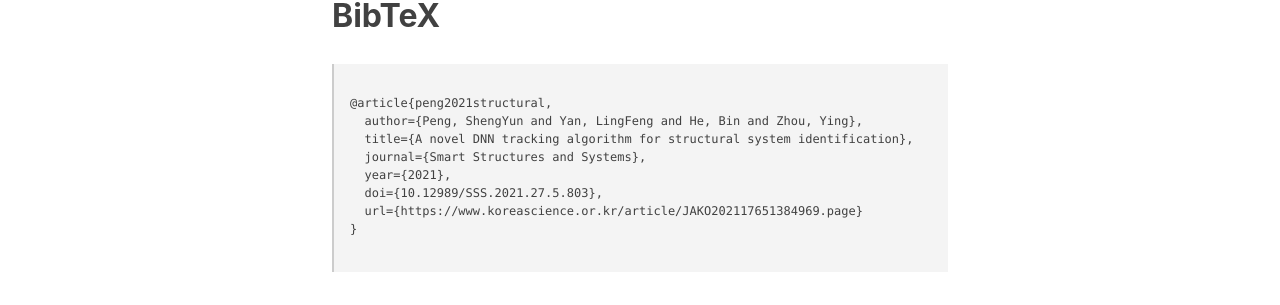
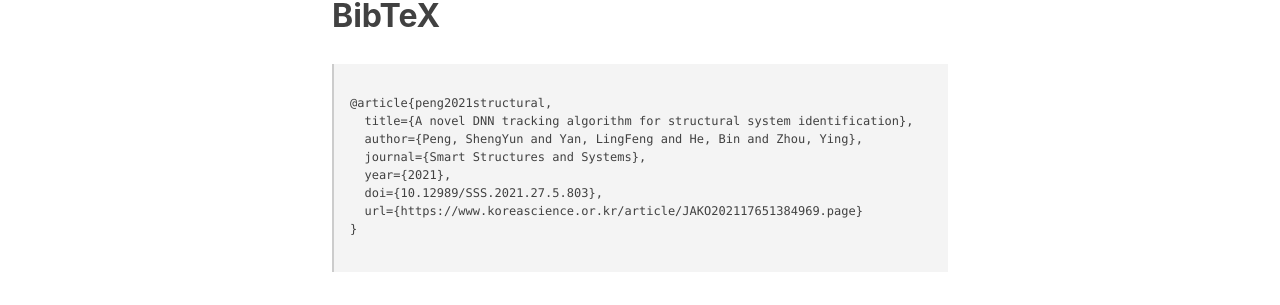
Before and after one commit to nemathahmed/temp_site2, a Jekyll site: the page built from _posts/papers/2021-05-25-SSS.md, in a window 1280 px wide. Shown: the part 1737-2042 px from the top of the page. Built offline with Jekyll 4.4.1, drawn with Linux system fonts in a browser that asks for light colours; nearby versions of some CDN libraries; some web fonts are replaced.

Commit message:
update bibtex

```diff
--- a/_posts/papers/2021-05-25-SSS.md
+++ b/_posts/papers/2021-05-25-SSS.md
@@ -26,8 +26,8 @@ doi: "10.12989/sss.2021.27.5.803"
 bibtex: |-
 
   @article{peng2021structural,
+    title={A novel DNN tracking algorithm for structural system identification},
     author={Peng, ShengYun and Yan, LingFeng and He, Bin and Zhou, Ying},
-    title={A novel DNN tracking algorithm for structural system identification},
     journal={Smart Structures and Systems},
     year={2021},
     doi={10.12989/SSS.2021.27.5.803},
```
